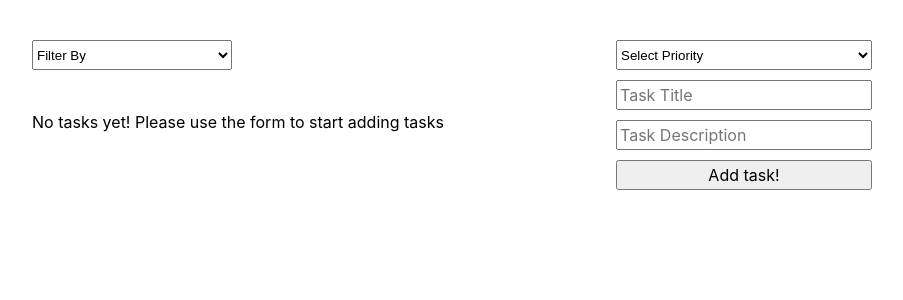
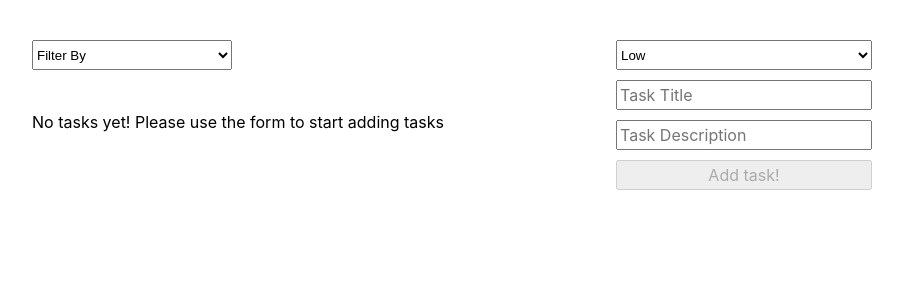
Before and after one commit to x-dp-x/task-tracker, a React (Create React App) app: page / in a window 1280 px wide. Shown: the top 300 px of the page, without its empty margins (208-1111 px from the left). Built offline with nearby package versions, Linux system fonts and the light colour scheme.

Commit message:
feat: hook-up add task state

```diff
--- a/src/App/App.css
+++ b/src/App/App.css
@@ -14,85 +14,3 @@
   flex-grow: 1;
   padding: 0 40px;
 }
-
-.tasklist__empty-state {
-  padding: 40px 0;
-  width: 100%;
-}
-
-/***** *******/
-/***** *******/
-/***** *******/
-/* CSS RESET */
-/***** *******/
-/***** *******/
-/***** *******/
-
-/* 1. Use a more-intuitive box-sizing model */
-*,
-*::before,
-*::after {
-  box-sizing: border-box;
-}
-
-/* 2. Remove default margin */
-* {
-  margin: 0;
-}
-
-body {
-  /* 3. Add accessible line-height */
-  line-height: 1.5;
-  /* 4. Improve text rendering */
-  -webkit-font-smoothing: antialiased;
-}
-
-/* 5. Improve media defaults */
-img,
-picture,
-video,
-canvas,
-svg {
-  display: block;
-  max-width: 100%;
-}
-
-/* 6. Inherit fonts for form controls */
-input,
-button,
-textarea,
-s elect {
-  font: inherit;
-}
-
-/* 7. Avoid text overflows */
-p,
-h1,
-h2,
-h3,
-h4,
-h5,
-h6 {
-  overflow-wrap: break-word;
-}
-
-/* 8. Improve line wrapping */
-p {
-  text-wrap: pretty;
-}
-h1,
-h2,
-h3,
-h4,
-h5,
-h6 {
-  text-wrap: balance;
-}
-
-/*
-  9. Create a root stacking context
-*/
-#root,
-#__next {
-  isolation: isolate;
-}
--- a/src/App/App.js
+++ b/src/App/App.js
@@ -1,36 +1,14 @@
 import React from "react";
-import { TaskPriority } from "../context/TaskContext/TaskContext.tsx";
-import { useTasks } from "../hooks/useTasks/useTasks.ts";
-import { Task } from "../components/Task/Task.tsx";
-import { FilterSelection } from "../components/FilterSelection/FilterSelection.tsx";
-import { TaskForm } from "../components/TaskForm/TaskForm.tsx";
+import { TasksProvider } from "../context/TaskContext/TaskContext.tsx";
+import { LandingPage } from "../pages/Landing/Landing.tsx";
+
 import "./App.css";
+import "./reset.css";
 
-const filterOpts = [TaskPriority.High, TaskPriority.Medium, TaskPriority.Low];
-
-export const App = () => {
-  const { tasks } = useTasks();
-
-  return (
-    <div className="app">
-      <div className="body">
-        <FilterSelection options={filterOpts} />
-        {tasks.length > 0 ? (
-          <section className="tasklist">
-            {tasks.map((task) => (
-              <Task key={task.id} {...task} />
-            ))}
-          </section>
-        ) : (
-          <p className="tasklist__empty-state">
-            No tasks yet! Please use the form to start adding tasks
-          </p>
-        )}
-      </div>
-
-      <aside className="aside">
-        <TaskForm options={filterOpts} />
-      </aside>
-    </div>
-  );
-};
+export const App = () => (
+  <div className="app">
+    <TasksProvider>
+      <LandingPage />
+    </TasksProvider>
+  </div>
+);
--- /dev/null
+++ b/src/App/reset.css
@@ -0,0 +1,76 @@
+/***** *******/
+/***** *******/
+/***** *******/
+/* CSS RESET */
+/***** *******/
+/***** *******/
+/***** *******/
+
+/* 1. Use a more-intuitive box-sizing model */
+*,
+*::before,
+*::after {
+  box-sizing: border-box;
+}
+
+/* 2. Remove default margin */
+* {
+  margin: 0;
+}
+
+body {
+  /* 3. Add accessible line-height */
+  line-height: 1.5;
+  /* 4. Improve text rendering */
+  -webkit-font-smoothing: antialiased;
+}
+
+/* 5. Improve media defaults */
+img,
+picture,
+video,
+canvas,
+svg {
+  display: block;
+  max-width: 100%;
+}
+
+/* 6. Inherit fonts for form controls */
+input,
+button,
+textarea,
+s elect {
+  font: inherit;
+}
+
+/* 7. Avoid text overflows */
+p,
+h1,
+h2,
+h3,
+h4,
+h5,
+h6 {
+  overflow-wrap: break-word;
+}
+
+/* 8. Improve line wrapping */
+p {
+  text-wrap: pretty;
+}
+h1,
+h2,
+h3,
+h4,
+h5,
+h6 {
+  text-wrap: balance;
+}
+
+/*
+  9. Create a root stacking context
+*/
+#root,
+#__next {
+  isolation: isolate;
+}
--- a/src/components/FilterSelection/FilterSelection.tsx
+++ b/src/components/FilterSelection/FilterSelection.tsx
@@ -10,7 +10,7 @@ export const FilterSelection = ({ title, options }: FilterSelectionProps) => (
   <div className="filter">
     <select className="filter__select">
       <option key="default" value="">
-        Filter By
+        {title}
       </option>
       {options.map((opt) => (
         <option key={opt} value={opt}>
--- a/src/components/TaskForm/TaskForm.tsx
+++ b/src/components/TaskForm/TaskForm.tsx
@@ -1,18 +1,35 @@
-import React from "react";
+import React, { useState } from "react";
 import { Formik, Form, Field } from "formik";
-import { object as yObj, string as yStr, number as yNum } from "yup";
+import { object as yObj, string as yStr } from "yup";
+import { v4 as uuidv4 } from "uuid";
+import type {
+  TaskPriority,
+  Tasks,
+} from "../../context/TaskContext/TaskContext.tsx";
+import { AddTask } from "../../hooks/useTasks/useTasks.ts";
 import "./TaskForm.css";
 
-const taskTitleField = "add-task__title";
-const taskDescField = "add-task__desc";
-const taskPriorityField = "add-task__priority";
+const taskTitleField = "title";
+const taskDescField = "description";
+const taskPriorityField = "priority";
 const formSchema = yObj().shape({
   [taskTitleField]: yStr().trim().required("Required"),
   [taskDescField]: yStr().trim().required("Required"),
-  [taskPriorityField]: yNum().required("Required"),
+  [taskPriorityField]: yStr().trim().required("Required"),
 });
 
-export const TaskForm = ({ options, defaultPriority }) => {
+interface TaskFormProps {
+  options: string[];
+  defaultPriority: TaskPriority;
+  handleSubmit({ task }: AddTask): Tasks;
+}
+
+export const TaskForm = ({
+  options,
+  defaultPriority,
+  handleSubmit,
+}: TaskFormProps) => {
+  const [id, setId] = useState(uuidv4());
   const initialValues = {
     [taskTitleField]: "",
     [taskDescField]: "",
@@ -23,11 +40,13 @@ export const TaskForm = ({ options, defaultPriority }) => {
     <Formik
       initialValues={initialValues}
       validationSchema={formSchema}
-      onSubmit={async () => {
-        console.log("hi!");
+      onSubmit={async (values, actions) => {
+        handleSubmit({ task: { ...values, id } });
+        setId(uuidv4());
+        actions.resetForm();
       }}
     >
-      {({ isValid, isSubmitting, handleSubmit }) => (
+      {({ isValid, isSubmitting, dirty }) => (
         <Form className="task-form">
           <Field
             as="select"
@@ -55,11 +74,7 @@ export const TaskForm = ({ options, defaultPriority }) => {
             placeholder="Task Description"
             className="task-form__field"
           />
-          <button
-            type="button"
-            disabled={!isValid || isSubmitting}
-            onClick={() => handleSubmit()}
-          >
+          <button type="submit" disabled={!isValid || isSubmitting || !dirty}>
             Add task!
           </button>
         </Form>
--- /dev/null
+++ b/src/components/TaskList/TaskList.css
@@ -0,0 +1,4 @@
+.tasklist__empty-state {
+  padding: 40px 0;
+  width: 100%;
+}
--- /dev/null
+++ b/src/components/TaskList/TaskList.tsx
@@ -0,0 +1,22 @@
+import React from "react";
+import { Tasks } from "../../context/TaskContext/TaskContext.tsx";
+import { Task } from "../Task/Task.tsx";
+import "./TaskList.css";
+
+interface TaskListProps {
+  tasks: Tasks;
+}
+
+export const TaskList = ({ tasks }: TaskListProps) => {
+  return tasks.length > 0 ? (
+    <section className="tasklist">
+      {tasks.map((task) => (
+        <Task key={task.id} {...task} />
+      ))}
+    </section>
+  ) : (
+    <p className="tasklist__empty-state">
+      No tasks yet! Please use the form to start adding tasks
+    </p>
+  );
+};
--- a/src/hooks/useTasks/useTasks.ts
+++ b/src/hooks/useTasks/useTasks.ts
@@ -2,7 +2,7 @@ import { useContext } from "react";
 import { TaskContext } from "../../context/TaskContext/TaskContext.tsx";
 import type { Task, Tasks } from "../../context/TaskContext/TaskContext.tsx";
 
-interface AddTask {
+export interface AddTask {
   task: Task;
 }
 
--- /dev/null
+++ b/src/pages/Landing/Landing.tsx
@@ -0,0 +1,29 @@
+import React from "react";
+import { TaskPriority } from "../../context/TaskContext/TaskContext.tsx";
+import { useTasks } from "../../hooks/useTasks/useTasks.ts";
+import { TaskList } from "../../components/TaskList/TaskList.tsx";
+import { FilterSelection } from "../../components/FilterSelection/FilterSelection.tsx";
+import { TaskForm } from "../../components/TaskForm/TaskForm.tsx";
+
+const filterOpts = [TaskPriority.High, TaskPriority.Medium, TaskPriority.Low];
+
+export const LandingPage = () => {
+  const { tasks, addTask } = useTasks();
+
+  return (
+    <>
+      <div className="body">
+        <FilterSelection title="Filter By" options={filterOpts} />
+        <TaskList tasks={tasks} />
+      </div>
+
+      <aside className="aside">
+        <TaskForm
+          options={filterOpts}
+          defaultPriority={TaskPriority.Low}
+          handleSubmit={addTask}
+        />
+      </aside>
+    </>
+  );
+};
```
